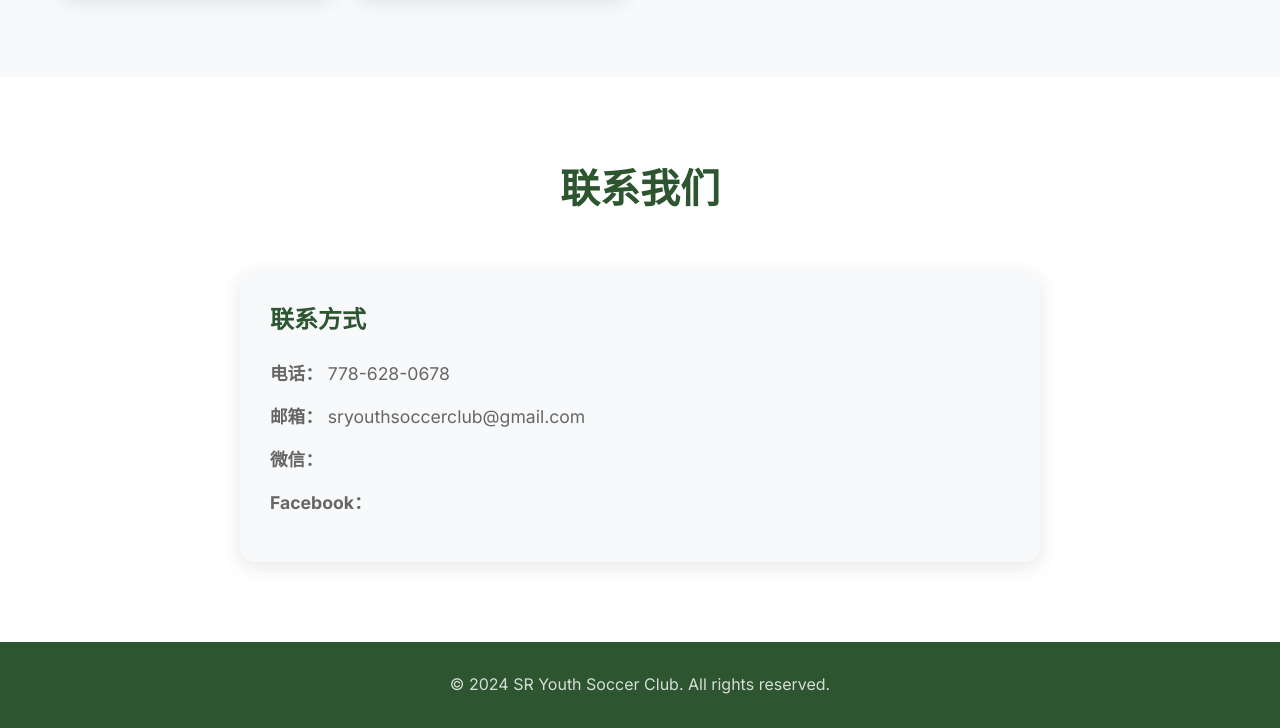
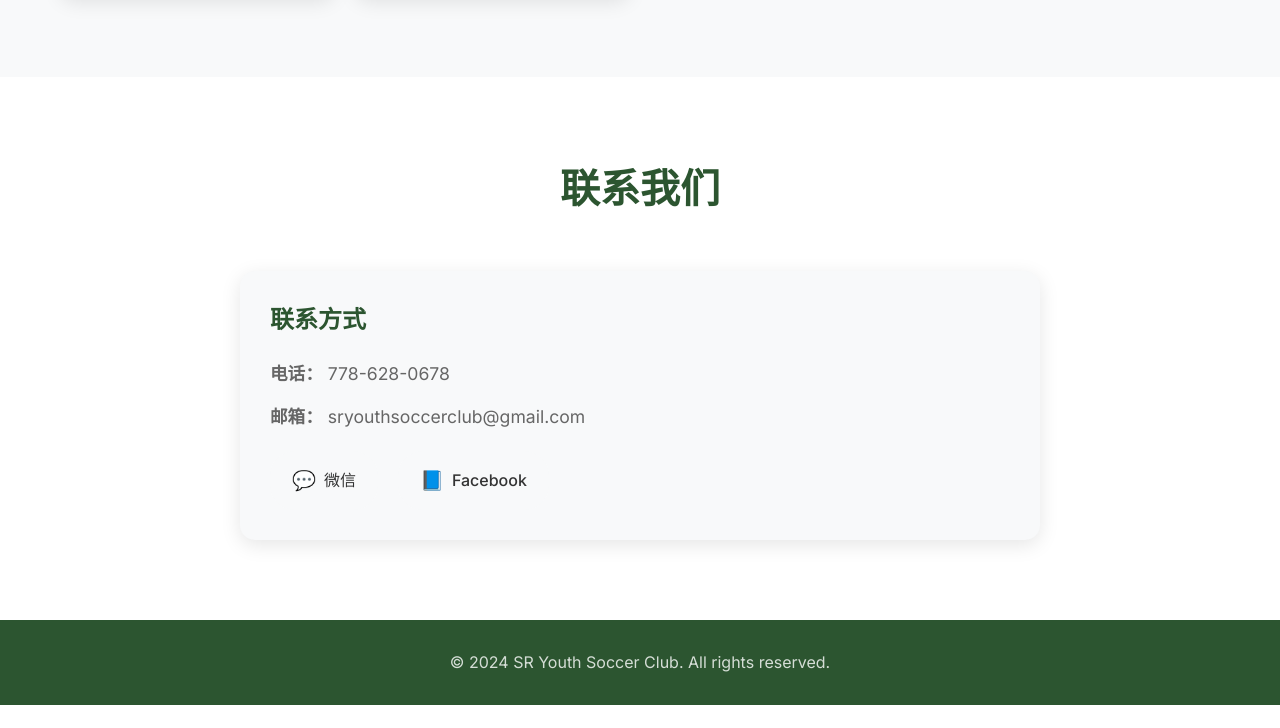
Before and after one commit to jasonwangubc/SRSoccer, a plain HTML site: page index.html in a window 1280 px wide. Shown: the part 3245-3973 px from the top of the page. After the commit the page ends 3950 px from the top, so only its background shows below. Drawn offline with Linux system fonts and the light colour scheme.

Commit message:
Added social media links with icons

```diff
--- a/index.html
+++ b/index.html
@@ -174,8 +174,16 @@
                         <h3 data-en="Get in Touch" data-zh="联系方式">联系方式</h3>
                         <p><strong data-en="Phone:" data-zh="电话：">电话：</strong> 778-628-0678</p>
                         <p><strong data-en="Email:" data-zh="邮箱：">邮箱：</strong> sryouthsoccerclub@gmail.com</p>
-                        <p><strong data-en="WeChat:" data-zh="微信：">微信：</strong></p>
-                        <p><strong data-en="Facebook:" data-zh="Facebook：">Facebook：</strong></p>
+                        <div class="social-links">
+                            <a href="https://u.wechat.com/kLAeKQEv28agI61tQEGDSls?s=4" target="_blank" class="social-link wechat-link">
+                                <span class="social-icon">💬</span>
+                                <span data-en="WeChat" data-zh="微信">微信</span>
+                            </a>
+                            <a href="https://www.facebook.com/share/1FDUepGVXK/?mibextid=wwXIfr" target="_blank" class="social-link facebook-link">
+                                <span class="social-icon">📘</span>
+                                <span data-en="Facebook" data-zh="Facebook">Facebook</span>
+                            </a>
+                        </div>
                     </div>
                 </div>
             </div>
--- a/styles.css
+++ b/styles.css
@@ -503,6 +503,50 @@ body {
     font-size: 1.1rem;
 }
 
+.social-links {
+    display: flex;
+    gap: 20px;
+    margin-top: 20px;
+    flex-wrap: wrap;
+}
+
+.social-link {
+    display: flex;
+    align-items: center;
+    gap: 8px;
+    padding: 12px 20px;
+    background: #f8f9fa;
+    border-radius: 25px;
+    text-decoration: none;
+    color: #333;
+    font-weight: 500;
+    transition: all 0.3s ease;
+    border: 2px solid transparent;
+}
+
+.social-link:hover {
+    transform: translateY(-2px);
+    box-shadow: 0 4px 15px rgba(0,0,0,0.1);
+    text-decoration: none;
+    color: #333;
+}
+
+.wechat-link:hover {
+    background: #07c160;
+    color: white;
+    border-color: #07c160;
+}
+
+.facebook-link:hover {
+    background: #1877f2;
+    color: white;
+    border-color: #1877f2;
+}
+
+.social-icon {
+    font-size: 1.2rem;
+}
+
 /* Footer */
 .footer {
     background: #2c5530;
```
